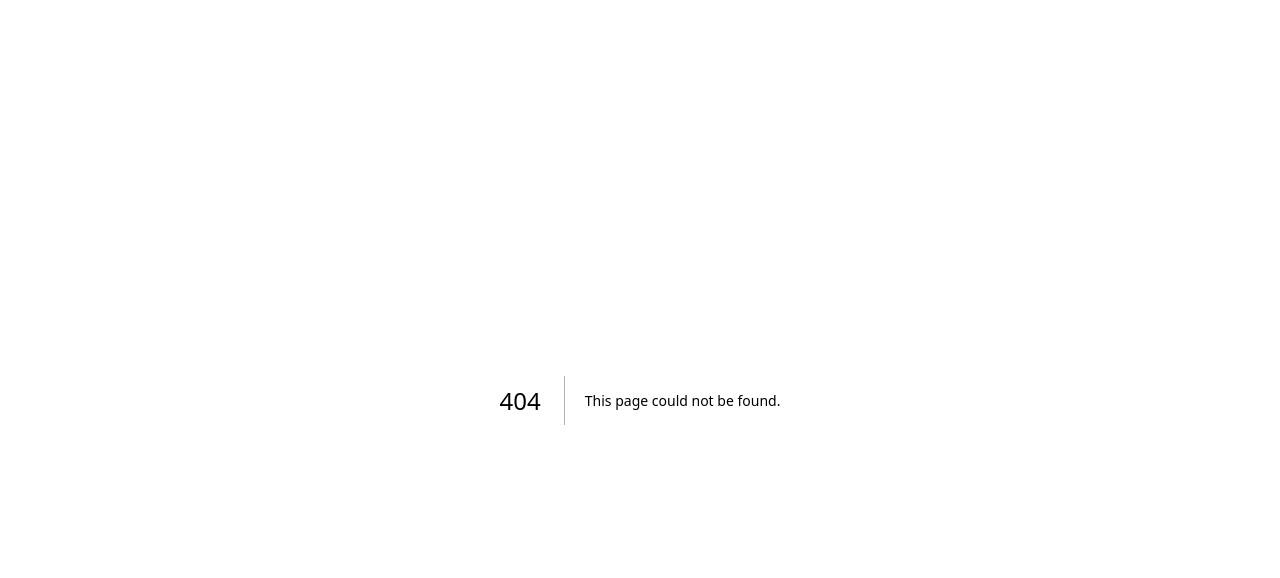
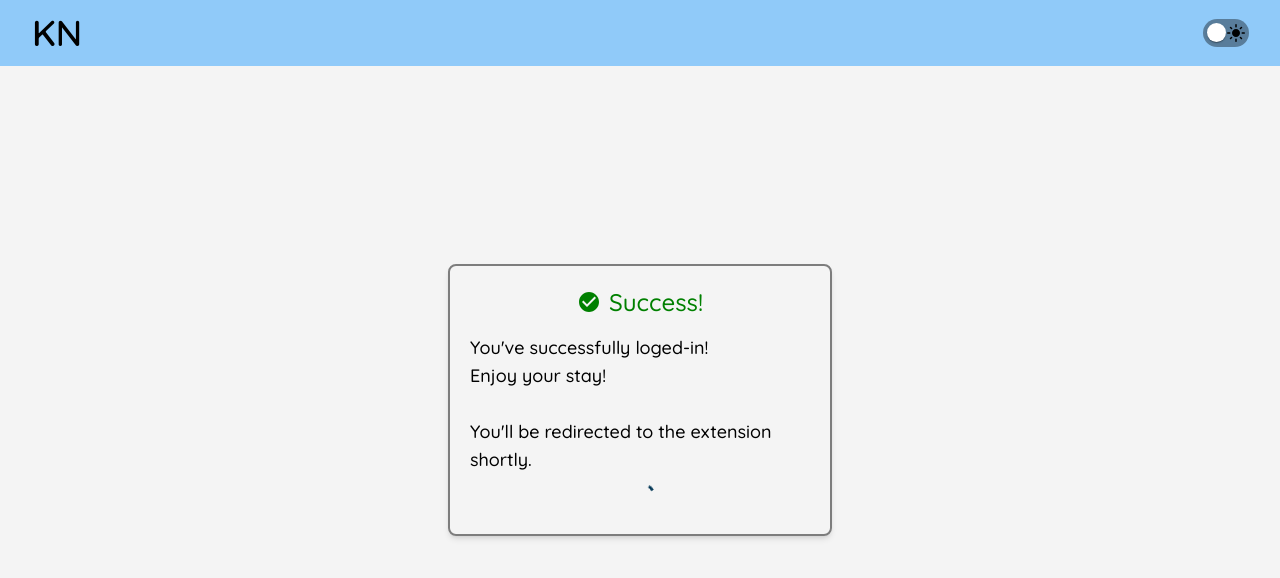
Before and after one commit to StiliyanDyankov/powernote-nextjs, a Next.js app: page /loginFromExt in a window 1280 px wide. Before the commit this address had no page. Shown: the top 578 px of the page. Built offline with nearby package versions, Linux system fonts and the light colour scheme.

Commit message:
handle login from ext & UI

```diff
--- a/src/pages/login.tsx
+++ b/src/pages/login.tsx
@@ -1,6 +1,6 @@
 "use client"
 
-import React, { useState } from "react";
+import React, { useRef, useState } from "react";
 import { useEffect } from "react";
 // import { useHref, useLinkClickHandler, useNavigate } from "react-router-dom";
 import { useDispatch, useSelector } from "react-redux";
@@ -20,6 +20,7 @@ import { AuthResponse, ResCredentialError, ResCredentialSuccess } from "@/compon
 import { setToken } from "../utils/storeSlices/tokenSlice";
 import Router from "next/router";
 
+// let isComingFromExt = false
 
 const LoginPage: React.FC = () => {
     const dispatch = useDispatch();
@@ -31,17 +32,9 @@ const LoginPage: React.FC = () => {
         (state: RootState) => state.user.password
     );
 
-    // const navigate = useNavigate();
+    // const isComingFromExt = useRef(false);
 
     const ref = useTransitionRef();
-
-    // const forgotURL = useHref("/forgottenPassword");
-    // const handleForgotLink = useLinkClickHandler("/forgottenPassword");
-
-    // const registerURL = useHref("/register");
-    // const handleRegisterLink = useLinkClickHandler("/register");
-
-    // const appURL = useHref("/app");
 
     const [serverError, setServerError] = useState<boolean>(false);
 
@@ -49,10 +42,8 @@ const LoginPage: React.FC = () => {
 
     const [passwordErrors, setPasswordErrors] = usePasswordErrors();
 
-    // const [waitServerRes, setWaitServerRes] = useState<boolean>(false);
 
     const handleLogin = async () => {
-        // setWaitServerRes(true);
 
         await postLogin({
             email: storeEmailValue,
@@ -65,10 +56,22 @@ const LoginPage: React.FC = () => {
 
             dispatch(setToken(token));
 
+            const successfullLoginEvent = new CustomEvent("successfulLogin", { detail: { token: token } });
+
+            window.dispatchEvent(successfullLoginEvent);
+
+            const queryString = window.location.search;
+            const urlParams = new URLSearchParams(queryString);
+            const myParam = urlParams.get('loginFromExt');
+
+            if(myParam) { console.log("hey, it's coming from ext!"); Router.push("/loginFromExt")}
+
+            else { Router.push("/app") }
+
             // simulating fetching
             // await new Promise((r) => setTimeout(r, 3000));
 
-            Router.push("/app")
+
         }).catch((err)=> {
             // handle all that isn't 200
             const error = err as { data: AuthResponse, status: number };
@@ -85,65 +88,28 @@ const LoginPage: React.FC = () => {
                 setPasswordErrors(error.data.error.errors as PasswordErrors);
             }
         });
-
-
-
-
-        // const res = await postLogin({
-        //     email: storeEmailValue,
-        //     password: storePasswordValue,
-        // });
-
-        // console.log(res);
-
-        // if ((res as ResCredentialError).error) {
-        //     if ((res as ResCredentialError).error.status === 500) {
-        //         setServerError(true);
-        //         return;
-        //     }
-        //     if (
-        //         (
-        //             (res as ResCredentialError).error.data.errors as EmailErrors
-        //         ).hasOwnProperty("alreadyExists")
-        //     ) {
-        //         setEmailErrors(
-        //             (res as ResCredentialError).error.data.errors as EmailErrors
-        //         );
-        //         return;
-        //     }
-        //     if (
-        //         (
-        //             (res as ResCredentialError).error.data
-        //                 .errors as PasswordErrors
-        //         ).hasOwnProperty("noPasswordServer")
-        //     ) {
-        //         setPasswordErrors(
-        //             (res as ResCredentialError).error.data
-        //                 .errors as PasswordErrors
-        //         );
-        //         return;
-        //     }
-        //     return;
-        // }
-
-        // if ((res as unknown as ResCredentialSuccess).data) {
-        //     const token = (
-        //         res as unknown as ResCredentialSuccess
-        //     ).data.token.substring(7);
-        //     dispatch(setToken(token));
-        // }
-
-        // simulating fetching
-        // await new Promise((r) => setTimeout(r, 3000));
-
-        // navigate("/app");
     };
 
     useEffect(() => {
+        // window.postMessage({message: "hey, its me, the injected script", type: "FROM_REACT_APP"})
+        // window.addEventListener("message", receiveMessage)
+        // console.log("has run attaching of message listener");
+
         return () => {
             dispatch(clearPassword());
+            console.log("im diyinggggg")
+            window.postMessage({message: "hey, its me, the injected script", type: "FROM_REACT_APP"})
         };
     }, []);
+
+    // const receiveMessage = (event: MessageEvent) => {
+    //     console.log(event);
+    //     if(event.data.type === "FROM_CONTENT_SCRIPT") {
+
+    //         isComingFromExt = true;
+    //         window.removeEventListener("message", receiveMessage);
+    //     }
+    // };
 
     return (
         <AuthPageWrapper>
--- /dev/null
+++ b/src/pages/loginFromExt.tsx
@@ -0,0 +1,59 @@
+import { useEffect } from "react";
+import { useDispatch } from "react-redux";
+import { useTransitionRef } from "../utils/hooks";
+import React from "react";
+import { CircularProgress, Typography } from "@mui/material";
+import { CheckCircle } from "@mui/icons-material";
+import AuthPageWrapper from "@/components/authPortal/AuthPageWrapper";
+
+const loginFromExt = () => {
+
+    const dispatch = useDispatch();
+
+    const ref = useTransitionRef();
+
+    useEffect(()=> {
+        setTimeout(()=> {
+            // window.location.assign('https://react.dev/reference/react')
+            console.log("runs the mf thing")
+            window.close();
+            // window.location.
+            // window.open('https://react.dev/reference/react', 'child');
+        }, 3000)
+    }, [])
+    return (
+        <AuthPageWrapper>
+            <React.Fragment>
+                <div ref={ref} className="content-box">
+                    <div className="content-wrap">
+                        <div className="form-header">
+                            <Typography variant="body1" color="green">
+                                <span className="flex flex-row items-center justify-center">
+                                    <CheckCircle />
+                                    <span className="pl-2 font-medium text-2xl">
+                                        Success!
+                                    </span>
+                                </span>
+                            </Typography>
+                        </div>
+                        <p className="form-text text-lg text-left">
+                            {"You've successfully loged-in!"} <br /> Enjoy your stay!
+                        </p>
+                        <div className="flex flex-col gap-2 justify-center">
+
+                            <p className="form-text text-lg mt-3">
+                                {"You'll be redirected to the extension shortly."}
+                            </p>
+                            <div className="flex justify-center">
+
+                                <CircularProgress color="secondary" size={32}/>
+                            </div>
+                        </div>
+                    </div>
+                </div>
+            </React.Fragment>
+        </AuthPageWrapper>
+    );
+}
+
+export default loginFromExt;
```
